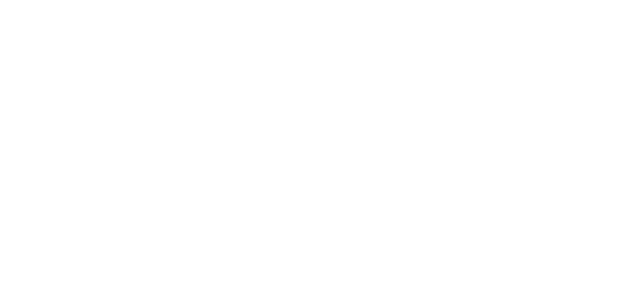
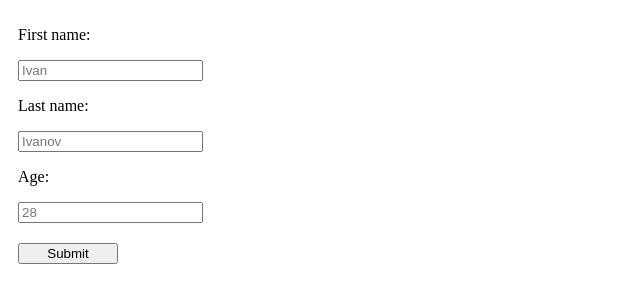
Before and after one commit to NelliEfr/Cards_rendering, a plain HTML site: page index.html in a window 1280 px wide. Shown: the whole page, without its empty margins (0-640 px from the left). Drawn offline with Linux system fonts and the light colour scheme.

Commit message:
form started, array collects data

```diff
--- a/css/style.css
+++ b/css/style.css
@@ -0,0 +1,10 @@
+form {
+  display: flex;
+  flex-direction: column;
+  margin: 10px;
+}
+
+button {
+  width: 100px;
+  margin-top: 20px;
+}
--- a/index.html
+++ b/index.html
@@ -8,7 +8,21 @@
   <title>Cards rendering</title>
 </head>
 <body>
-
+  <form class="workers_form">
+    <label>
+      <p>First name:</p>
+      <input type="text" name="firstname" placeholder="Ivan">
+    </label>
+    <label>
+      <p>Last name:</p>
+      <input type="text" name="lastname" placeholder="Ivanov">
+    </label>
+    <label>
+      <p>Age:</p>
+      <input type="text" name="age" placeholder="28">
+    </label>
+    <button>Submit</button>
+  </form>
   <script src="scripts/script.js"></script>
 </body>
 </html>
--- a/scripts/script.js
+++ b/scripts/script.js
@@ -1 +1,19 @@
-console.log('hello');
+// Создайте форму сбора данных работников с тремя полями: Имя, Фамилия, Возраст. Поля ввода должны включать "текст-подсказку". Форма должна собирать полученные данные в массив,
+// а затем формировать карточки работников с полученной информацией.
+
+const formElem = document.querySelector('.workers_form');
+let workersArr = [];
+
+formElem.addEventListener('submit', (event) => {
+  event.preventDefault();
+  const {firstname, lastname, age} = event.target; //this
+  workersArr.push({
+    firstname: firstname.value,
+    lastname: lastname.value,
+    age: age.value,
+  })
+  firstname.value = '';
+  lastname.value = '';
+  age.value = '';
+  console.log(workersArr);
+})
```
